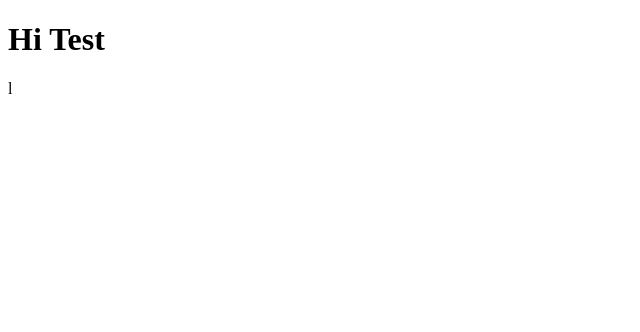
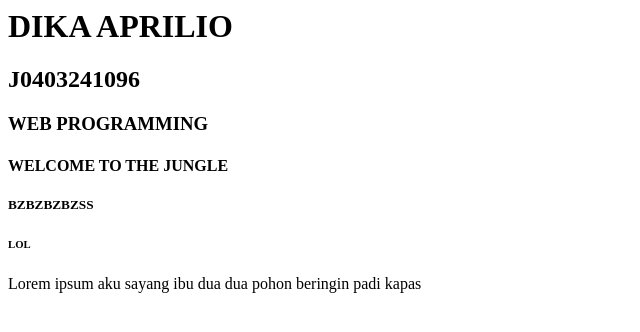
Before and after one commit to bibobaggin/aaa, a plain HTML site: page indexx.html in a window 1280 px wide. Shown: the whole page, without its empty margins (0-640 px from the left). Drawn offline with Linux system fonts and the light colour scheme.

Commit message:
raja kontol

```diff
--- a/indexx.html
+++ b/indexx.html
@@ -1,11 +1,17 @@
-<!DOCTYPE html>
-<html lang="en">
-<head>
-    <meta charset="UTF-8">
-    <meta name="viewport" content="width=device-width, initial-scale=1.0">
-    <title>Document</title>
-</head>
-<body>
-    <h1>Hi Test</h1>
-</body>
-</html>l
+<html>
+    <head>
+        <title> Index
+        </title>
+        <link rel="stylesheet" type="text/css" href="style.css">
+
+    </head>
+    <body>
+        <h1>DIKA APRILIO</h1>
+        <h2>J0403241096</h2>
+        <h3>WEB PROGRAMMING</h3>
+        <h4>WELCOME TO THE JUNGLE </h4>
+        <h5>BZBZBZBZSS</h5>
+        <h6>LOL</h6>
+        <p>Lorem ipsum aku sayang ibu dua dua pohon beringin padi kapas</p>
+    </body>
+</html>
```
